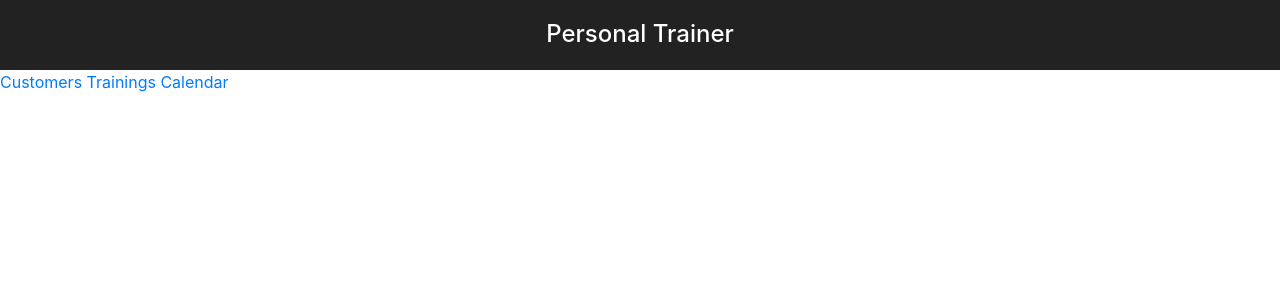
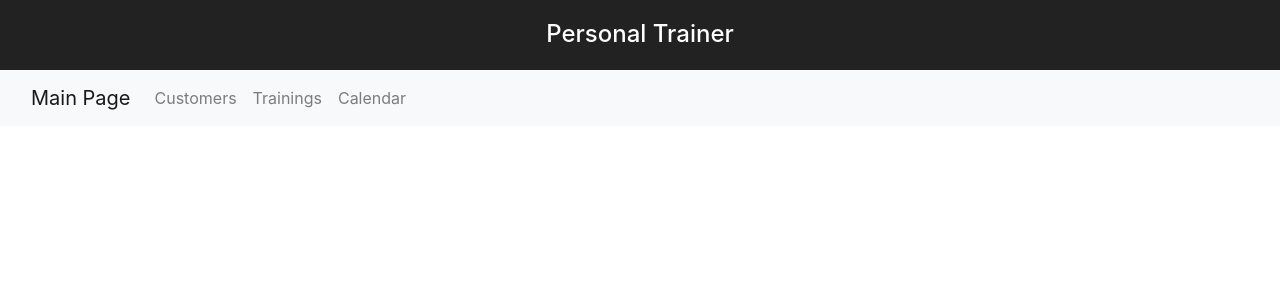
Before and after one commit to ajkom/frontend-hh, a React (Create React App) app in the folder task3/src/: page /calendar in a window 1280 px wide. Shown: the top 300 px of the page. Built offline with nearby package versions, Linux system fonts and the light colour scheme; no server answers; the HTML template or start-up script is replaced by a standard one.

Commit message:
add bootstrap navbar

```diff
--- a/task3/package.json
+++ b/task3/package.json
@@ -4,7 +4,9 @@
   "private": true,
   "dependencies": {
     "bootstrap": "^4.1.0",
+    "jquery": "^3.3.1",
     "moment": "^2.22.1",
+    "popper.js": "^1.14.3",
     "react": "^16.3.1",
     "react-big-calendar": "^0.19.0",
     "react-confirm-alert": "^2.0.2",
--- a/task3/src/App.js
+++ b/task3/src/App.js
@@ -3,11 +3,10 @@ import './App.css';
 import { BrowserRouter, Route, Switch, Link} from 'react-router-dom';
 import 'bootstrap/dist/css/bootstrap.min.css';
 
-
 import CustomerList from './CustomerList';
 import TrainingList from './TrainingList';
 import Calendar from './Calendar';
-
+import Navigator from './Navigator';
 
 class App extends Component {
 
@@ -20,25 +19,14 @@ class App extends Component {
 
         <BrowserRouter>
           <div>
-            <Link to="/customers">Customers</Link>{' '}
-            <Link to="/trainings">Trainings</Link>{' '}
-            <Link to="/calendar">Calendar</Link>{' '}
-
+            <Navigator />
             <Switch>
               <Route path = "/customers" component={CustomerList} />
               <Route path = "/trainings" component={TrainingList} />
               <Route exact path = "/calendar" component={Calendar} />
-
             </Switch>
           </div>
         </BrowserRouter>
-
-
-
-
-
-      {  /*<CustomerList />
-        <TrainingList />*/}
       </div>
     );
   }
--- a/task3/src/Calendar.js
+++ b/task3/src/Calendar.js
@@ -51,7 +51,7 @@ class Calendar extends Component {
     if (this.state.events.length === 0) return null
 
     return (
-
+      <div style={{padding:20}}>
         <BigCalendar
         style={{height:600}}
         events={this.state.events}
@@ -59,6 +59,7 @@ class Calendar extends Component {
         step={60}
         showMultiDayTimes
         />
+      </div>
     )
   }
 }
--- /dev/null
+++ b/task3/src/Navigator.js
@@ -0,0 +1,40 @@
+import React, { Component } from 'react';
+import './App.css';
+import { Link} from 'react-router-dom';
+require( 'bootstrap/dist/js/bootstrap.min.js');
+
+class Navigator extends Component {
+
+  render() {
+    return (
+
+      <nav className="navbar navbar-expand-sm navbar-light bg-light">
+        <div className="container-fluid">
+          <div className="navbar-header">
+            <Link className="navbar-brand" to="/">Main Page</Link>
+          </div>
+
+          <button className="navbar-toggler" type="button" data-toggle="collapse" data-target="#navbarText" aria-controls="navbarText" aria-expanded="false" aria-label="Toggle navigation">
+            <span className="navbar-toggler-icon"></span>
+          </button>
+
+          <div className="navbar-collapse collapse" id="navbarText">
+            <ul className="nav navbar-nav">
+              <li className="nav-item">
+                <Link className="nav-link" to="/customers">Customers</Link>
+              </li>
+              <li className="nav-item">
+                <Link className="nav-link" to="/trainings">Trainings</Link>
+              </li>
+              <li className="nav-item">
+                <Link className="nav-link" to="/calendar">Calendar</Link>
+              </li>
+            </ul>
+          </div>
+        </div>
+      </nav>
+    );
+  }
+}
+
+export default Navigator;
```
Also changed, not shown: 1 other file (tests, documents, lock files or other folders). Lines whose indentation alone changed are shown as unchanged.
